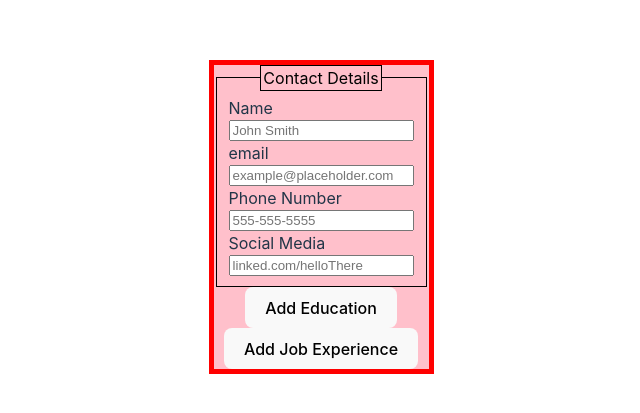
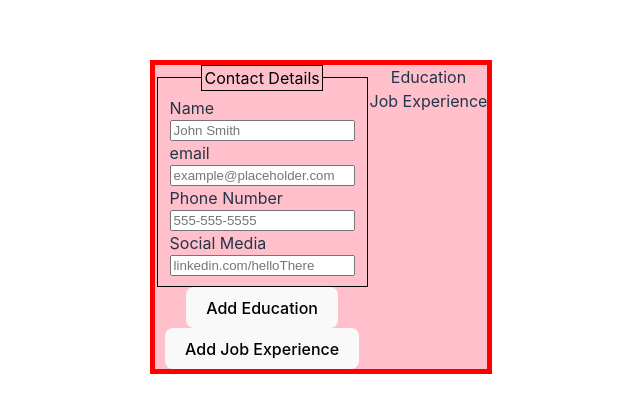
Before and after one commit to Regis1272/odin-cv-application, a React (Vite) app: page / in a window 1280 px wide. Shown: the part 183-596 px from the top of the page, without its empty margins (319-959 px from the left). Built offline with nearby package versions, Linux system fonts and the light colour scheme.

Commit message:
fixed CV display for contact info

```diff
--- a/src/components/App.jsx
+++ b/src/components/App.jsx
@@ -1,6 +1,6 @@
 import { useState } from 'react'
 import '../styles/App.css'
-import ContactInfo from './ContactInfo.jsx'
+import { ContactInfo, CV_ContactInfo } from './ContactInfo.jsx'
 import { Education, CV_Education } from './Education.jsx'
 import { JobExperience, CV_JobExp } from './JobExperience.jsx'
 import CV from './CV.jsx'
@@ -40,7 +40,7 @@ function App() {
         setFields(fieldArray);
     }
 
-    const [components, setComponents] = useState([]);
+    const [components, setComponents] = useState([{type: 'contacts'}]);
 
     const handleAdd1 = (event) => {
         event.preventDefault();
@@ -64,15 +64,21 @@ function App() {
     return (
         <div id='container'>
             <form>
-                <ContactInfo fields={fields[0]} handler={handleCV}/>
+                <div id='contactInput'>
+                    <ContactInfo
+                        key='-1'
+                        fields={fields[0]}
+                        handler={(event) => handleCV(0, event)}/>
+                </div>
+
                 <div id='eduInput'>
                     {components.map((comp, index) => {
                         if (comp.type == 'edu') {
                             return (
                                 <Education
                                     key={index}
-                                    fields={fields[index + 1]}
-                                    handler={(event) => handleCV(index + 1, event)}
+                                    fields={fields[index]}
+                                    handler={(event) => handleCV(index, event)}
                                     delHandler={(event) => handleDel(index, event)}
                                 />
                             )
@@ -82,14 +88,15 @@ function App() {
                     <button onClick={handleAdd1}>Add Education</button>
                 </div>
 
+
                 <div id='jobInput'>
                     {components.map((comp, index) => {
                         if (comp.type == 'job') {
                             return (
                                 <JobExperience
                                     key={index}
-                                    fields={fields[index + 1]}
-                                    handler={(event) => handleCV(index + 1, event)}
+                                    fields={fields[index]}
+                                    handler={(event) => handleCV(index, event)}
                                     delHandler={(event) => handleDel(index, event)}
                                 />
                             )
@@ -102,14 +109,24 @@ function App() {
 
             </form>
 
+
             <div>
+
+                <div id='contactCV'>
+                    <CV_ContactInfo
+                        key='-1'
+                        fields={fields[0]}
+                    />
+                </div>
+
                 <div id='eduCV'>
+                    Education
                     {components.map((comp, index) => {
                         if (comp.type == 'edu') {
                             return (
                                 <CV_Education
                                     key={index}
-                                    fields={fields[index + 1]}
+                                    fields={fields[index]}
                                 />
                             )
                         }
@@ -117,12 +134,13 @@ function App() {
                 </div>
 
                 <div id='jobCV'>
+                    Job Experience
                     {components.map((comp, index) => {
                         if (comp.type == 'job') {
                             return (
                                 <CV_JobExp
                                     key={index}
-                                    fields={fields[index + 1]}
+                                    fields={fields[index]}
                                 />
                             )
                         }
--- a/src/components/ContactInfo.jsx
+++ b/src/components/ContactInfo.jsx
@@ -54,7 +54,7 @@ const ContactInfo = (props) => {
                     text='Social Media'
                     id='socialMedia'
                     type='text'
-                    placeholder='linked.com/helloThere'
+                    placeholder='linkedin.com/helloThere'
                     value={props.fields.socialMedia}
                     handler={props.handler}
                 />
@@ -63,4 +63,17 @@ const ContactInfo = (props) => {
     )
 }
 
-export default ContactInfo
+const CV_ContactInfo = (props) => {
+
+    return (
+
+            <div>
+                <div>{props.fields.fullName}</div>
+                <div>{props.fields.email}</div>
+                <div>{props.fields.phone}</div>
+                <div>{props.fields.socialMedia}</div>
+            </div>
+    )
+}
+
+export { ContactInfo, CV_ContactInfo };
```
